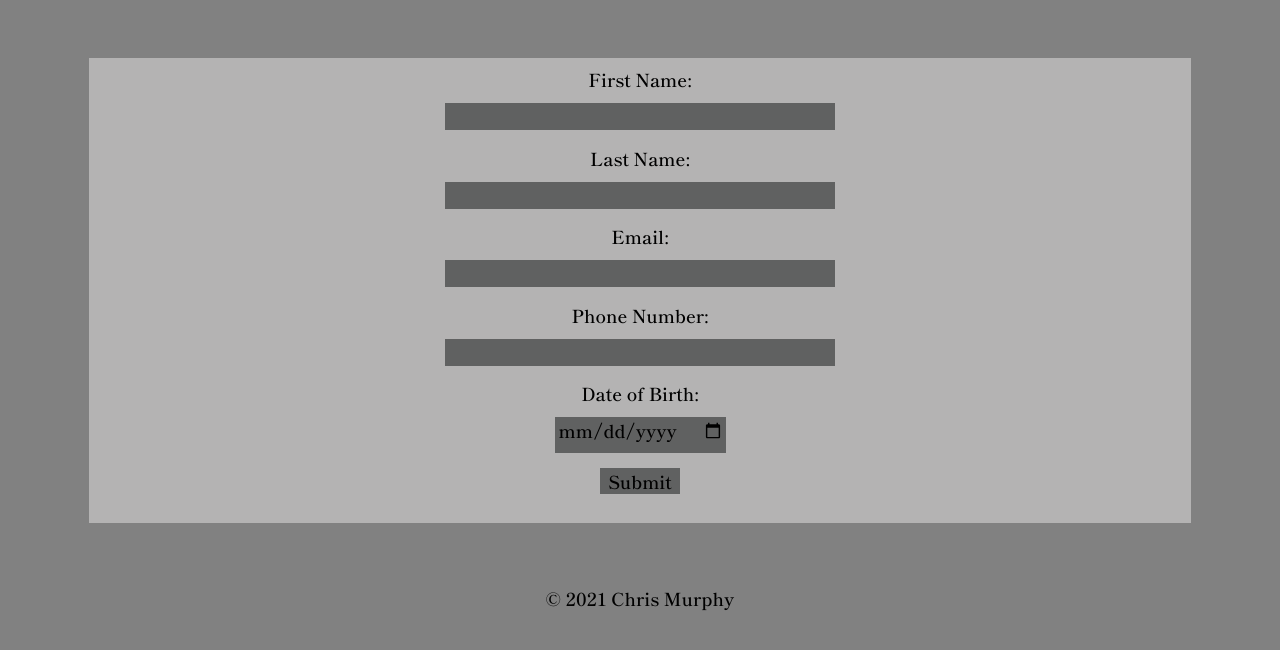
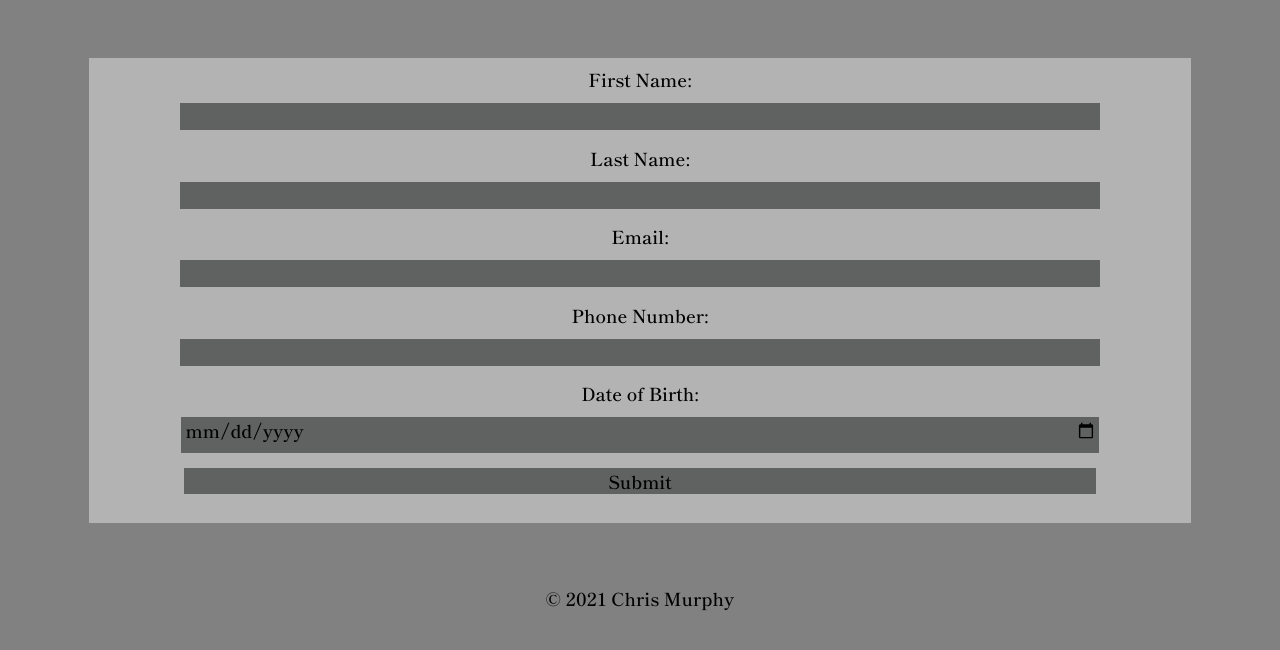
Before and after one commit to ChrisMurphy973/itmd362-lab3, a plain HTML site: page index.html in a window 1280 px wide. Shown: the part 130-780 px from the top of the page. Drawn offline with nearby package versions, Linux system fonts and the light colour scheme.

Commit message:
Update screen.css

```diff
--- a/css/screen.css
+++ b/css/screen.css
@@ -52,7 +52,7 @@ button, input {
 
   input{
     align-self: center;
-    width: auto;
+    width: 85%;
   }
 
   fieldset{
```
